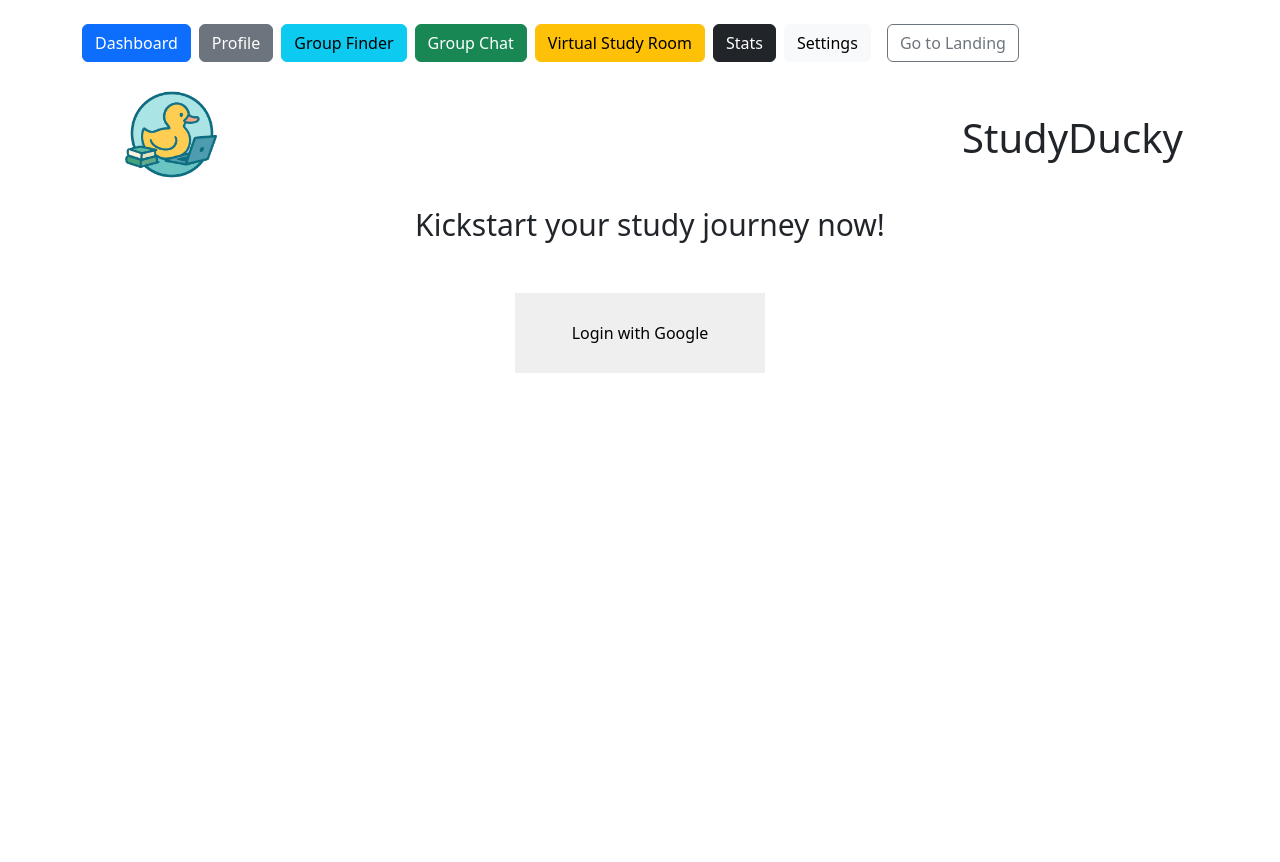
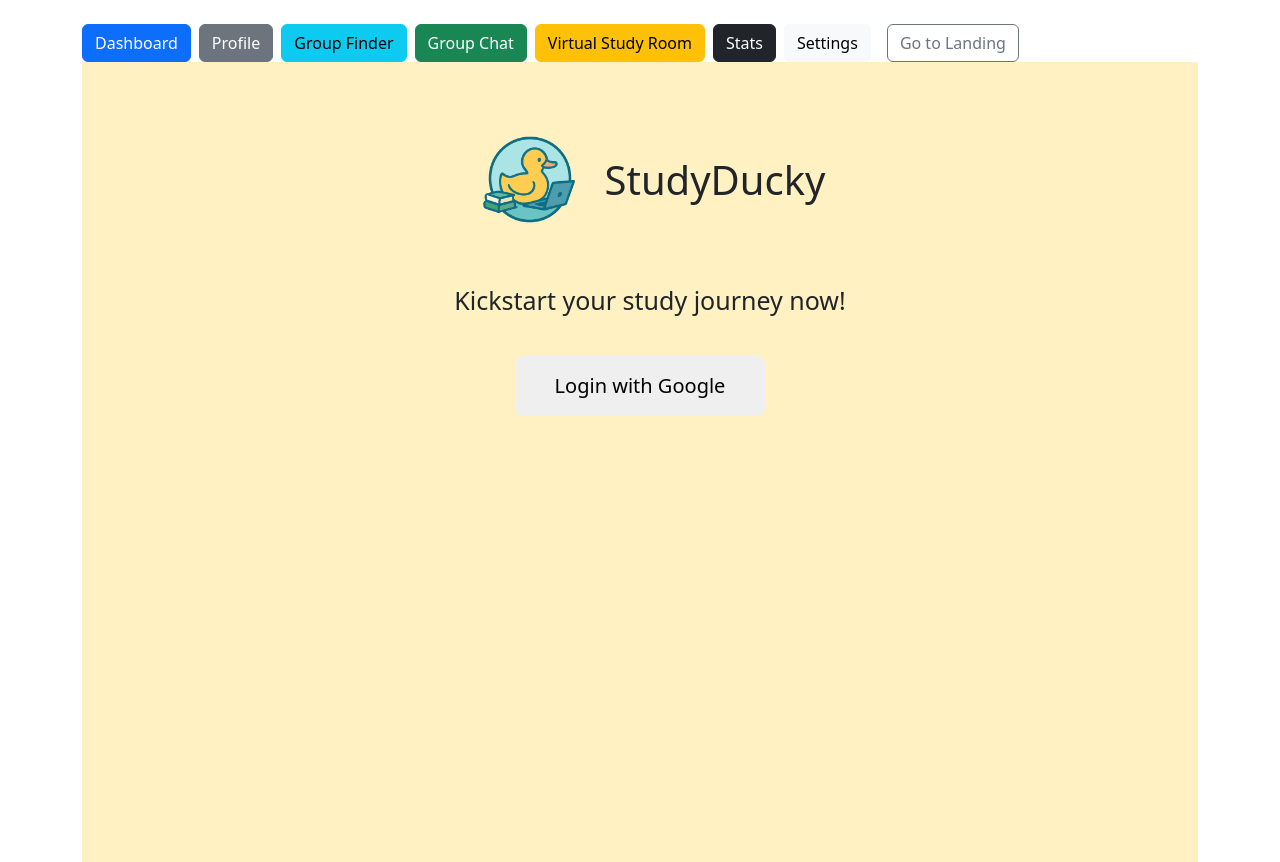
Before and after one commit to zixuantan/Orbital-25, a React (Create React App) app in the folder studyducky/: page /login in a window 1280 px wide. Before the commit the page ends 800 px from the top, so only its background shows below. Built offline with nearby package versions, Linux system fonts and the light colour scheme.

Commit message:
changed layout of login page left with button styling

```diff
--- a/studyducky/src/pages/LoginPage.css
+++ b/studyducky/src/pages/LoginPage.css
@@ -1,38 +1,41 @@
-.overall-page {
-    background-color: #fff1c2;
+.login-page {
+    background-color: #fff1c2 !important;
     display: flex;
     flex-direction: column;
-    gap: 30px;
+    height: 100vh;
+    gap: 20px;
     align-items: center;
-    background-color: red;
 }
 
-.header {
+.logo-header {
     width: 50%;
     display: flex;
     align-items: center;
+    justify-content: center;
     margin-top: 50px;
-    gap: 10px;
+    gap: 0;
+    text-align: center;
 }
 
-h1 {
-    font-size: 20px;
+#website {
+    font-size: 40px;
     margin: 0;
     line-height: 1;
+    padding-bottom: 15px;
 }
 
-p {
+#motiv {
     font-size: 25px;
     text-align: center;
 }
 
-button {
+.login-btn {
     width: 250px;
-    height: 80px;
+    height: 60px;
     padding: 10px;
     border: #2C2C2C;
     border-radius: 8px;
-    font-size: 5px;
+    font-size: 20px;
     display: flex;
     justify-content: center;
     align-items: center;
--- a/studyducky/src/pages/LoginPage.js
+++ b/studyducky/src/pages/LoginPage.js
@@ -1,18 +1,18 @@
 import React from 'react';
-import "./LoginPage.css";
+import './LoginPage.css';
 
 function LoginPage() {
 	return (
-		<div className="overall-page">
-			<div className="header">
+		<div className="login-page">
+			<div className="logo-header">
 
 				<img src="logo.png" alt="logo" width="150" height="150"/>
-				<h1>StudyDucky</h1>
+				<h1 id="website">StudyDucky</h1>
 
 			</div>
 
-			<p>Kickstart your study journey now!</p>
-			<button
+			<p id="motiv">Kickstart your study journey now!</p>
+			<button className="login-btn"
 				onClick={() =>
 					(window.location.href =
 						"http://localhost:5050/auth/google")
```
